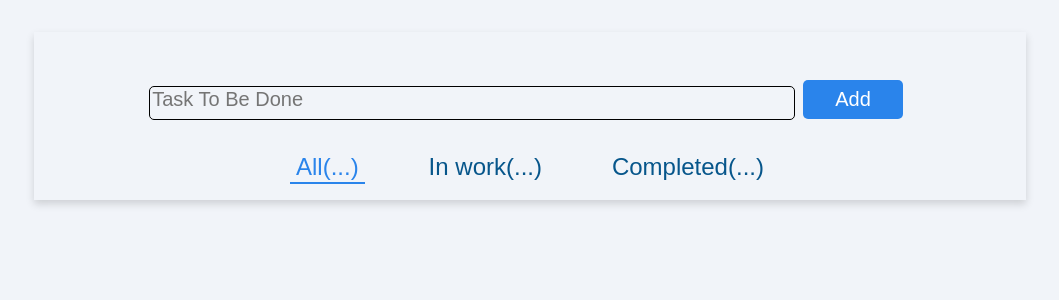
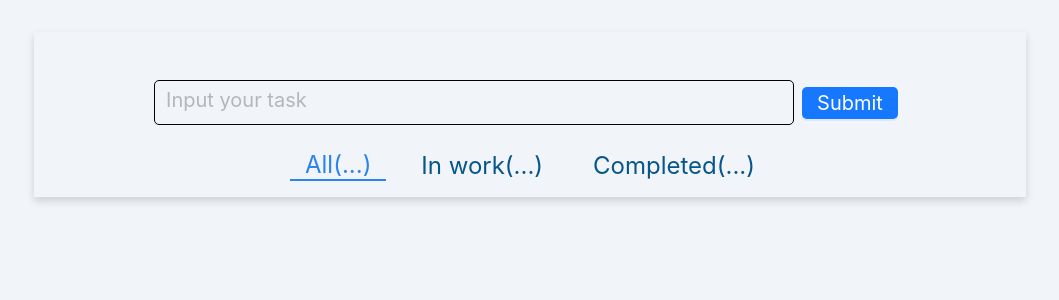
Before and after one commit to Bekarys7/CRM-System, a React (Vite) app: page / in a window 1280 px wide. Shown: the top 300 px of the page, without its empty margins (110-1169 px from the left). Built offline with nearby package versions, Linux system fonts and the light colour scheme; no server answers.

Commit message:
antd components

```diff
--- a/src/components/AddTaskInput.module.scss
+++ b/src/components/AddTaskInput.module.scss
@@ -1,10 +1,10 @@
 .wrapper {
-  margin: 2rem 5rem;
+  margin: 1rem 0rem 0rem 0rem;
   display: flex;
   justify-content: center;
   align-items: center;
 
-  input {
+  .taskInput {
     font-size: 1.25rem;
     width: 40rem;
     border: 1px solid;
@@ -19,19 +19,13 @@
     }
   }
 
-  button {
-    cursor: pointer;
+  .addTaskButton {
     font-size: 1.25rem;
     margin: 0 0.5rem;
-    padding: 0.5rem 2rem;
-    background-color: #2a84eb;
     border-radius: 5px;
     border-style: none;
     color: white;
     transition: background-color 0.3s ease, box-shadow 0.3s ease;
-    &:hover {
-      background-color: #2a84eb;
-    }
   }
 }
 .validation {
@@ -42,4 +36,10 @@
   margin-left: 6rem;
   margin-top: -3rem;
   text-shadow: 1px 1px 2px pink;
+
+  opacity: 0;
+  transition: opacity 0.3s ease;
+  &.visible {
+    opacity: 1;
+  }
 }
--- a/src/components/AddTaskInput.tsx
+++ b/src/components/AddTaskInput.tsx
@@ -1,5 +1,6 @@
 import styles from "../components/AddTaskInput.module.scss";
-import React, { useState } from "react";
+import React from "react";
+import { Button, Form, Input } from "antd";
 import { addTodo } from "../api/http";
 
 export type UpdateTodos = {
@@ -7,63 +8,74 @@ export type UpdateTodos = {
 };
 
 const AddTaskInput: React.FC<UpdateTodos> = ({ updateTodos }) => {
-  const [todoText, setTodoText] = useState<string>("");
-  const [error, setError] = useState<string>("");
+  const [form] = Form.useForm();
 
-  async function addTodoo() {
+  type TodoFormValues = {
+    title: string;
+  };
+
+  const onFinish = async (values: TodoFormValues) => {
+    const title = values.title.trim();
     try {
-      await addTodo({ isDone: false, title: todoText.trim() });
+      await addTodo({ isDone: false, title });
       await updateTodos();
-      setTodoText("");
-      setError("");
+      form.resetFields();
     } catch (error) {
-      alert(error);
+      if (error instanceof Error) {
+        alert(error.message);
+      } else {
+        alert("Unknown error");
+      }
     }
-  }
+  };
 
-  function handleOnBlur() {
-    if (!todoText.trim()) {
-      setTodoText("");
+  const onReset = (e: React.FocusEvent<HTMLInputElement>) => {
+    const cleaned = e.target.value.trim();
+    if (cleaned) {
+      form.setFieldValue("title", cleaned);
+    } else {
+      form.resetFields();
     }
-  }
-
-  function handleAddTodo(e: React.FormEvent) {
-    e.preventDefault();
-    const trimText = todoText.trim();
-
-    if (trimText === "") {
-      setError("Enter the task name");
-    } else if (trimText.length < 2) {
-      setError("Minimum of 2 characters");
-    } else if (trimText.length >= 64) {
-      setError("Maximum of 64 characters");
-    } else {
-      addTodoo();
-    }
-  }
+  };
 
   return (
     <>
       <div className={styles.wrapper}>
-        <form onSubmit={handleAddTodo}>
-          <input
-            type="text"
-            value={todoText}
-            placeholder="Task To Be Done"
-            onChange={(event) => {
-              setTodoText(event.target.value);
-              setError("");
-            }}
-            onBlur={handleOnBlur}
-          />
-          <button type="submit">Add</button>
-        </form>
+        <Form
+          form={form}
+          name="todo"
+          onFinish={onFinish}
+          autoComplete="off"
+          className={styles.wrapper}
+        >
+          <Form.Item
+            validateTrigger="onSubmit"
+            name="title"
+            label={null}
+            rules={[
+              { required: true, message: "Please input your username!" },
+              { min: 2, message: "Minimum of 2 characters" },
+              { max: 64, message: "Maximum of 64 charecters" },
+            ]}
+          >
+            <Input
+              onBlur={onReset}
+              placeholder="Input your task"
+              className={styles.taskInput}
+            />
+          </Form.Item>
+
+          <Form.Item label={null}>
+            <Button
+              type="primary"
+              htmlType="submit"
+              className={styles.addTaskButton}
+            >
+              Submit
+            </Button>
+          </Form.Item>
+        </Form>
       </div>
-      {error && (
-        <div className={styles.validation}>
-          <p>{error}</p>
-        </div>
-      )}
     </>
   );
 };
--- a/src/components/Tab.module.scss
+++ b/src/components/Tab.module.scss
@@ -1,5 +1,5 @@
 .wrapper {
-  button {
+  .btnNoBg {
     background-color: #f1f4f9;
     font-size: 1.5rem;
     color: #07568b;
@@ -7,13 +7,17 @@
     cursor: pointer;
 
     transition: background-color 0.7s;
-    &:hover {
+    &.btnNoBg:hover {
       color: #2a84eb;
       border-bottom: 0.125rem solid;
+      background: none;
+      border-radius: 0px;
     }
-    &.active {
+    &.btnNoBg.active {
       color: #2a84eb;
       border-bottom: 0.125rem solid;
+      background: none;
+      border-radius: 0px;
     }
   }
 }
--- a/src/components/Tab.tsx
+++ b/src/components/Tab.tsx
@@ -1,3 +1,4 @@
+import { Button } from "antd";
 import styles from "../components/Tab.module.scss";
 
 type TabsProps = {
@@ -10,12 +11,13 @@ const Tabs: React.FC<TabsProps> = ({ children, onChange, isSelected }) => {
   return (
     <>
       <div className={styles.wrapper}>
-        <button
-          className={(isSelected && styles.active) || undefined}
+        <Button
+          type="text"
           onClick={onChange}
+          className={`${styles.btnNoBg} ${isSelected ? styles.active : ""}`}
         >
           {children}
-        </button>
+        </Button>
       </div>
     </>
   );
--- a/src/components/TodoItem.tsx
+++ b/src/components/TodoItem.tsx
@@ -1,131 +1,109 @@
 import { useState, type FC } from "react";
 import deleteIcon from "../assets/delete.svg";
 import editIcon from "../assets/editIcon.svg";
-import acceptIcon from "../assets/accept.svg";
-import cancelIcon from "../assets/cancel.svg";
 import IconButton from "./IconButton";
 import styles from "../components/TodoItem.module.scss";
 import { deleteTodos, editTodos } from "../api/http";
 import type { Todo, UpdateTodos } from "../types/Todo";
+import { Button, Form, Input } from "antd";
+import {
+  CheckOutlined,
+  CloseOutlined,
+  DeleteOutlined,
+  EditOutlined,
+} from "@ant-design/icons";
 
-type TodoItem = {
+type TodoItemProps = {
   todo: Todo;
   updateTodos: UpdateTodos;
 };
 
-const TodoItem: FC<TodoItem> = ({ todo, updateTodos }) => {
-  const [editTodoText, setEditTodoText] = useState<string>("");
-  const [isTaskEditing, setIsTaskEditing] = useState<boolean>(false);
-  const [error, setError] = useState<string>("");
+const TodoItem: FC<TodoItemProps> = ({ todo, updateTodos }) => {
+  const [isEditing, setIsEditing] = useState(false);
+  const [form] = Form.useForm();
 
-  async function handleDelete(id: number) {
-    try {
-      await deleteTodos(id);
-      await updateTodos();
-    } catch (error) {
-      alert(error);
-    }
-  }
+  const handleDelete = async () => {
+    await deleteTodos(todo.id!);
+    updateTodos();
+  };
 
-  async function handleSaveEdit(id: number, editTodoText: { title: string }) {
-    try {
-      await editTodos(id, editTodoText);
-      await updateTodos();
-      setEditTodoText("");
-    } catch (error) {
-      alert(error);
-    }
-  }
+  const handleCheckbox = async () => {
+    await editTodos(todo.id!, { isDone: !todo.isDone });
+    updateTodos();
+  };
 
-  async function handleCheckbox(id: number, isDone: boolean) {
-    try {
-      await editTodos(id, { isDone: !isDone });
-      await updateTodos();
-    } catch (error) {
-      alert(error);
-    }
-  }
+  const handleEdit = () => {
+    form.setFieldsValue({ title: todo.title.trim() });
+    setIsEditing(true);
+  };
 
-  function handleSubmit(e: React.FormEvent) {
-    e.preventDefault();
-    const trimText = editTodoText;
+  const handleCancel = () => setIsEditing(false);
 
-    if (trimText === "") {
-      setError("Enter the task name");
-    } else if (trimText.length < 2) {
-      setError("Minimum of 2 characters");
-    } else if (trimText.length >= 64) {
-      setError("Maximum of 64 characters");
-    } else {
-      handleSaveEdit(todo.id, { title: editTodoText });
-    }
-  }
-
-  function handleEditCancel() {
-    setIsTaskEditing(false);
-  }
-  function handleEditClick() {
-    setEditTodoText(todo.title.trim());
-    setIsTaskEditing(true);
-  }
+  const handleSubmit = async (values: { title: string }) => {
+    const title = values.title.trim();
+    if (!title) return;
+    await editTodos(todo.id!, { title });
+    await updateTodos();
+    setIsEditing(false);
+  };
 
   return (
     <div>
-      {isTaskEditing ? (
-        <form onSubmit={handleSubmit}>
-          <div className={styles.control}>
-            <input
-              type="text"
-              className={styles.inputEdit}
-              onChange={(e) => {
-                setEditTodoText(e.target.value);
-              }}
-              value={editTodoText}
-              placeholder="Edit task"
+      {isEditing ? (
+        <Form form={form} className={styles.control} onFinish={handleSubmit}>
+          <Form.Item
+            validateTrigger="onSubmit"
+            name="title"
+            rules={[
+              { required: true, message: "Please input your task!" },
+              { min: 2, message: "Minimum of 2 characters" },
+              { max: 64, message: "Maximum of 64 characters" },
+            ]}
+          >
+            <Input placeholder="Edit task" className={styles.inputEdit} />
+          </Form.Item>
+
+          <div className={styles.buttonControl}>
+            <Button
+              color="green"
+              variant="solid"
+              icon={<CheckOutlined />}
+              htmlType="submit"
             />
-            <div className={styles.buttonControl}>
-              <div className={styles.iconDiv}>
-                <IconButton type="submit" variant="primary">
-                  <img src={acceptIcon} alt="acceptIcon" />
-                </IconButton>
-                <IconButton
-                  type="button"
-                  onClick={handleEditCancel}
-                  variant="danger"
-                >
-                  <img src={cancelIcon} alt="cancelIcon" />
-                </IconButton>
-              </div>
-            </div>
+            <Button
+              type="primary"
+              danger
+              icon={<CloseOutlined />}
+              onClick={handleCancel}
+            />
           </div>
-          {error && (
-            <div className={styles.validation}>
-              <p>{error}</p>
-            </div>
-          )}
-        </form>
+        </Form>
       ) : (
         <div className={styles.control}>
           <input
             type="checkbox"
             checked={todo.isDone}
-            onChange={() => handleCheckbox(todo.id!, todo.isDone)}
+            onChange={handleCheckbox}
           />
           <p
             className={`${styles.titleWrapper} ${
-              todo.isDone ? styles.completed : undefined
+              todo.isDone ? styles.completed : ""
             }`}
           >
             {todo.title}
           </p>
-
-          <div className={styles.iconDiv}>
-            <IconButton onClick={() => handleDelete(todo.id!)} variant="danger">
-              <img src={deleteIcon} alt="Delete" />
-            </IconButton>
-            <IconButton onClick={handleEditClick} variant="secondary">
-              <img src={editIcon} alt="Edit" />
-            </IconButton>
+          <div className={styles.buttonControl}>
+            <Button
+              type="primary"
+              onClick={handleDelete}
+              danger
+              icon={<DeleteOutlined />}
+            ></Button>
+            <Button
+              onClick={handleEdit}
+              type="primary"
+              icon={<EditOutlined />}
+            ></Button>
           </div>
         </div>
       )}
--- a/src/pages/TodoPage.tsx
+++ b/src/pages/TodoPage.tsx
@@ -5,11 +5,13 @@ import styles from "./TodoPage.module.scss";
 import TodoList from "../components/TodoList.tsx";
 import LoadingSpinner from "../components/LoadingSpinner.tsx";
 import { fetchTodos } from "../api/http.ts";
-import type { TodoResponse } from "../types/Todo.ts";
+import type { TodoResponse, Info, Todo } from "../types/Todo.ts";
 import type { TabType } from "../types/tab.ts";
 
 const TodoPage: React.FC = () => {
-  const [todoData, setTodoData] = useState<TodoResponse | null>(null);
+  const [todoData, setTodoData] = useState<TodoResponse<Todo, Info> | null>(
+    null
+  );
   const [tabName, setTabName] = useState<TabType>("all");
   const [isLoading, setIsLoading] = useState<boolean>(false);
   const [showSpinner, setShowSpinner] = useState<boolean>(false);
```
Also changed, not shown: package.json (+5 -2 lines), src/components/IconButton.module.scss (deleted, +0 -21 lines), src/components/IconButton.tsx (deleted, +0 -28 lines), src/components/TodoItem.module.scss (+11 -18 lines), 1 other file (tests, documents, lock files or other folders).
